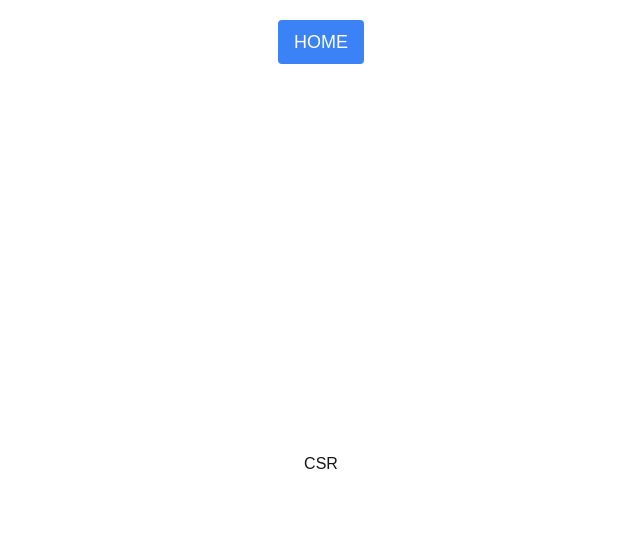
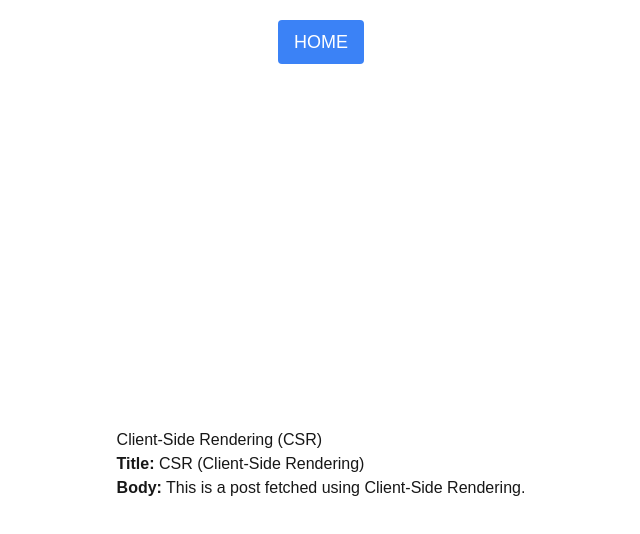
Before and after one commit to Lee-Ki-Bong/nextjs-rendering-practice, a Next.js app: page /csr in a window 1280 px wide. Shown: the top 534 px of the page, without its empty margins (319-959 px from the left). Built offline with nearby package versions, Linux system fonts and the light colour scheme; data requests are answered from the project's data file.

Commit message:
📦 json-server@0.17.4 setup

```diff
--- a/app/(rendering)/csr/page.tsx
+++ b/app/(rendering)/csr/page.tsx
@@ -1,7 +1,38 @@
-import React from "react";
+"use client";
+import React, { useEffect, useState } from "react";
 
 const page = () => {
-  return <div>CSR</div>;
+  const [data, setData] = useState(null);
+  const [loading, setLoading] = useState(true);
+
+  useEffect(() => {
+    fetch("http://localhost:4000/posts/1")
+      .then((response) => response.json())
+      .then((data) => {
+        setData(data);
+        setLoading(false);
+      })
+      .catch((error) => {
+        console.error("Error:", error);
+        setLoading(false);
+      });
+  }, []);
+
+  if (loading) return <p>Loading...</p>;
+
+  if (!data) return <p>No Data</p>;
+
+  return (
+    <div>
+      <h1>Client-Side Rendering (CSR)</h1>
+      <p>
+        <strong>Title:</strong> {data.title}
+      </p>
+      <p>
+        <strong>Body:</strong> {data.body}
+      </p>
+    </div>
+  );
 };
 
 export default page;
--- /dev/null
+++ b/db.json
@@ -0,0 +1,9 @@
+{
+  "posts": [
+    {
+      "id": 1,
+      "title": "CSR (Client-Side Rendering)",
+      "body": "This is a post fetched using Client-Side Rendering."
+    }
+  ]
+}
--- a/package.json
+++ b/package.json
@@ -9,6 +9,7 @@
     "lint": "next lint"
   },
   "dependencies": {
+    "json-server": "0.17.4",
     "next": "15.0.3",
     "react": "19.0.0-rc-66855b96-20241106",
     "react-dom": "19.0.0-rc-66855b96-20241106"
```
Also changed, not shown: 1 other file (tests, documents, lock files or other folders).
